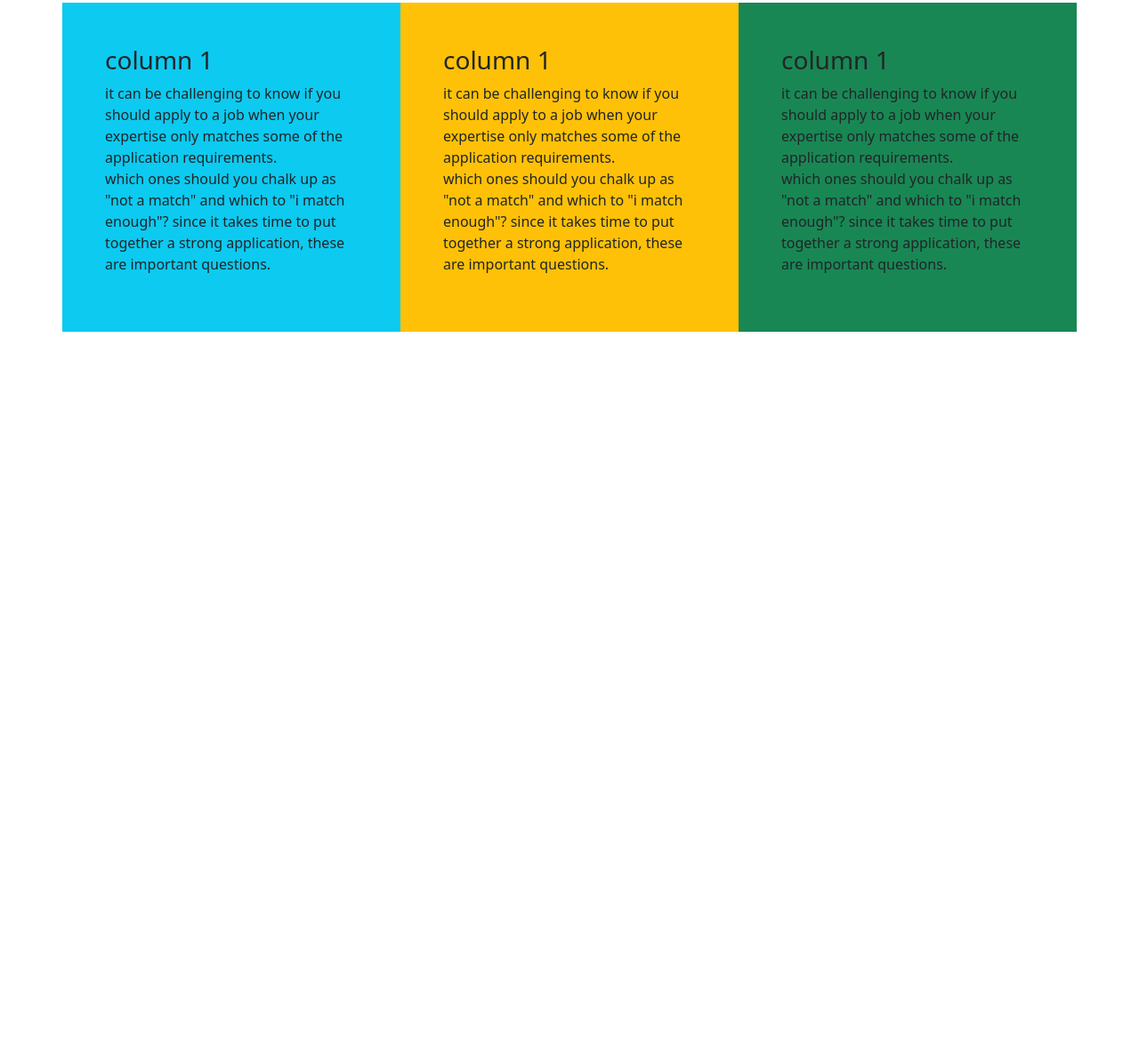
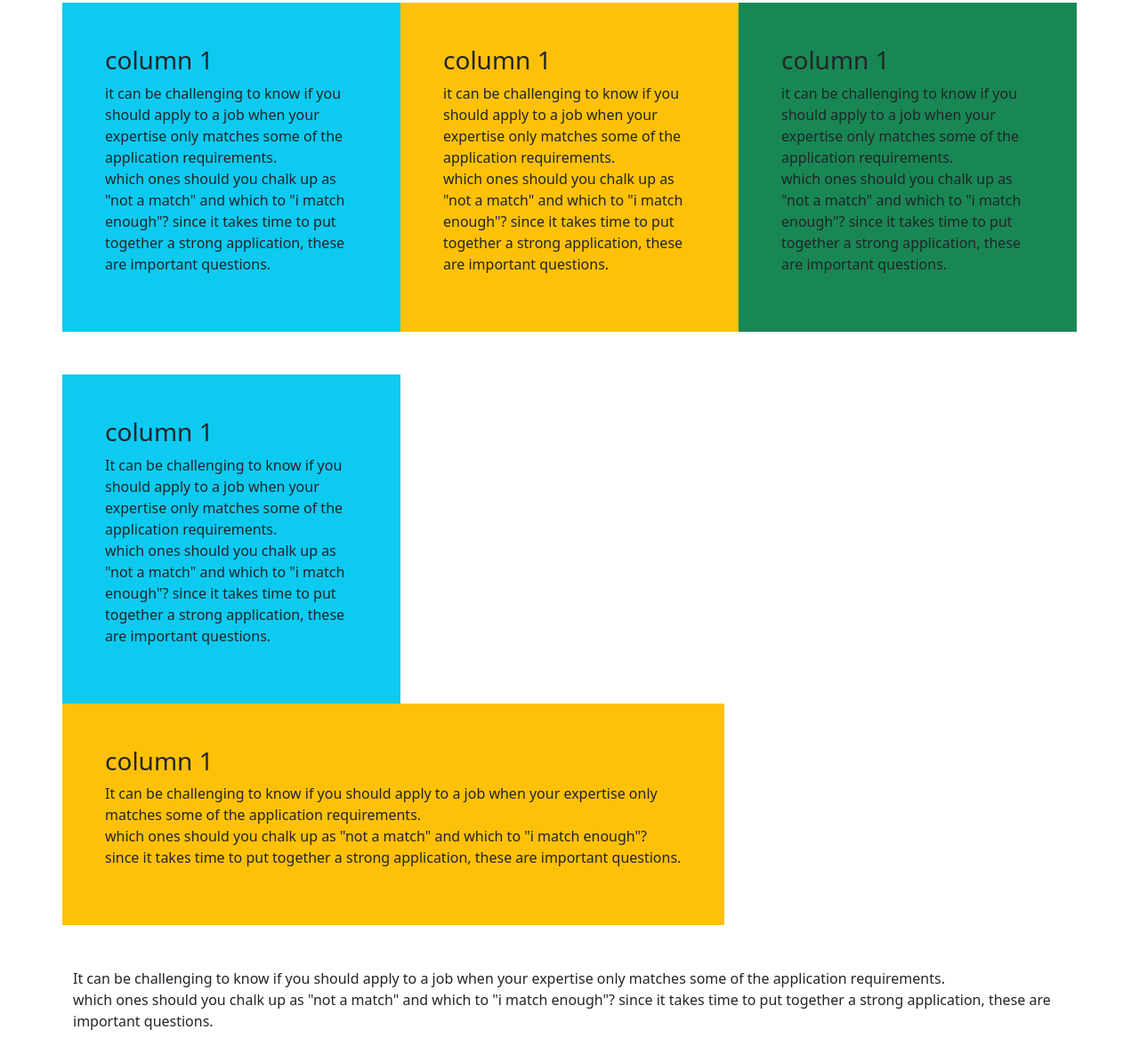
Before and after one commit to glorya0/project, a plain HTML site: page index.html in a window 1280 px wide. Shown: the part 299-1475 px from the top of the page at 89% size. Before the commit the page ends 800 px from the top, so only its background shows below. Drawn offline with Linux system fonts and the light colour scheme.

Commit message:
Add files via upload

```diff
--- a/index.html
+++ b/index.html
@@ -52,7 +52,7 @@
           <!-- nav bar ends here -->
 
           <div class="container-fluid bg-primary text-white text-center">
-              <h1 class="display-1"> My first bootstrap page</h1>
+              <h1 class="display-1"> Gee's bootstrap page</h1>
               <H2> Resize this responsive page to see the effect!</H2>
               <p> Quickly design and customize responsive mobile-frist sites with bootstrap, the worlds most popular front-end open
                   source toolkit, featuring sass variables and mixins, responsive grid system, extensive rebuild components,
@@ -82,7 +82,30 @@
                         time to put together a strong application, these are important questions.
                     </p></div>
 
-                    <div class="container mt-5"></div>
+                    <div class="container mt-5">
+                      <div class="row">
+                          <div class="col-sm-4 bg-info p-5"> <h3>column 1</h3>
+                    <p> It can be challenging to know if you should apply to a job when your expertise only
+                        matches some of the application requirements. <br>
+                        which ones should you chalk up as "not a match" and which to "i match enough"? since it takes
+                        time to put together a strong application, these are important questions.
+                    </p></div>
+                    <div class="row">
+                      <div class="col-sm-8 bg-warning p-5"> <h3>column 1</h3>
+                <p> It can be challenging to know if you should apply to a job when your expertise only
+                    matches some of the application requirements. <br>
+                    which ones should you chalk up as "not a match" and which to "i match enough"? since it takes
+                    time to put together a strong application, these are important questions.
+                </p></div>
+
+                  </div>
+
+                  <div class="container mt-5">
+                      <p> It can be challenging to know if you should apply to a job when your expertise only
+                          matches some of the application requirements. <br>
+                          which ones should you chalk up as "not a match" and which to "i match enough"? since it takes
+                          time to put together a strong application, these are important questions.</p>
+                  </div>
 
 
           </div>
```
